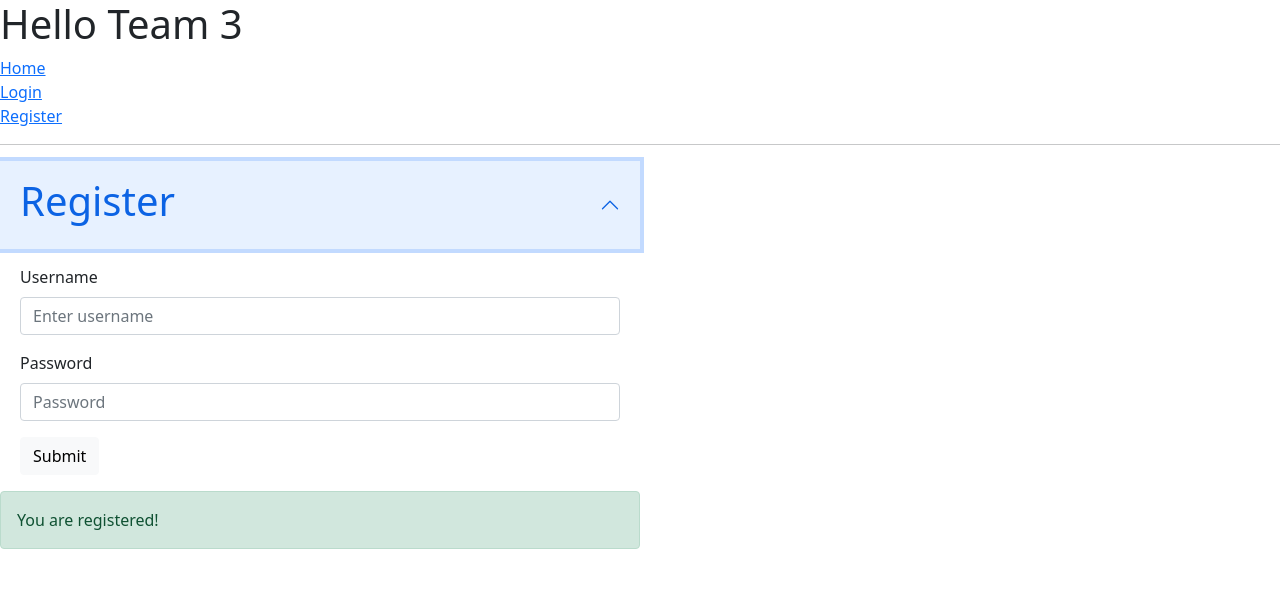
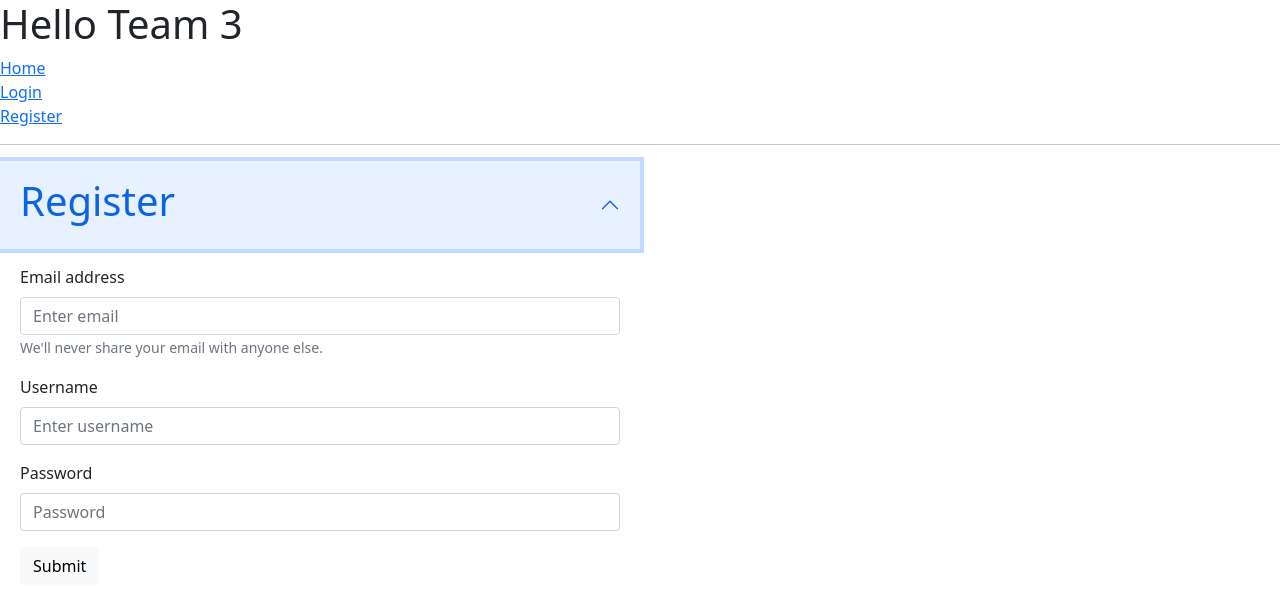
Before and after one commit to joshgor91/bbfs21-team-3, a React (Create React App) app in the folder frontend/: page /register in a window 1280 px wide. Both pictures are taken after a click on the button "Register". Shown: the top 610 px of the page. Built offline with nearby package versions, Linux system fonts and the light colour scheme.

Commit message:
added styles folder w register.css, added email field to register component

```diff
--- a/frontend/src/components/RegisterForm.js
+++ b/frontend/src/components/RegisterForm.js
@@ -5,12 +5,15 @@ import AccordionBody from "react-bootstrap/AccordionBody";
 import {initiateAddUser} from "../modules/register";
 import {bindActionCreators} from "redux";
 import {connect} from "react-redux";
+import '../styles/register.css'
 
 
 
 
-function RegisterForm({register, registerErrorOccurred}) {
+function RegisterForm({initiateAddUser, registerErrorOccurred}) {
 
+
+    const [email, setEmail] = useState('')
     const [username, setUsername] = useState('')
     const [password, setPassword] = useState('')
 
@@ -18,8 +21,8 @@ function RegisterForm({register, registerErrorOccurred}) {
     function handleSubmitRegister(e) {
         e.preventDefault()
 
-        register({
-            // id: Math.random() * 999999 + 100,
+        initiateAddUser({
+            email: email,
             username: username,
             password: password
         })
@@ -39,12 +42,19 @@ function RegisterForm({register, registerErrorOccurred}) {
         return <>
             <Col sm={6}>
                 <Accordion>
-                    <Form className="login-register-form" onSubmit={handleSubmitRegister}>
+                    <Form className="register-form" onSubmit={handleSubmitRegister}>
                         <AccordionHeader>
                             <h1>Register</h1>
                         </AccordionHeader>
                         <AccordionBody>
-                            <Form.Group className="mb-3" controlId="formBasicEmail1">
+                            <Form.Group className="mb-3" controlId="formBasicEmail">
+                                <Form.Label>Email address</Form.Label>
+                                <Form.Control type="email" placeholder="Enter email" onChange={event => setEmail(event.target.value)}required />
+                                <Form.Text className="text-muted">
+                                    We'll never share your email with anyone else.
+                                </Form.Text>
+                            </Form.Group>
+                            <Form.Group className="mb-3">
                                 <Form.Label>Username</Form.Label>
                                 <Form.Control type="text" placeholder="Enter username"
                                               onChange={event => setUsername(event.target.value)}/>
--- /dev/null
+++ b/frontend/src/styles/register.css
@@ -0,0 +1,10 @@
+register-form{
+    margin: 30px 10px 0px 10px;
+    padding: 30px;
+    border-radius: 15px;
+    background-color: lightblue;
+}
+
+.hide {
+    display: none;
+}
```
